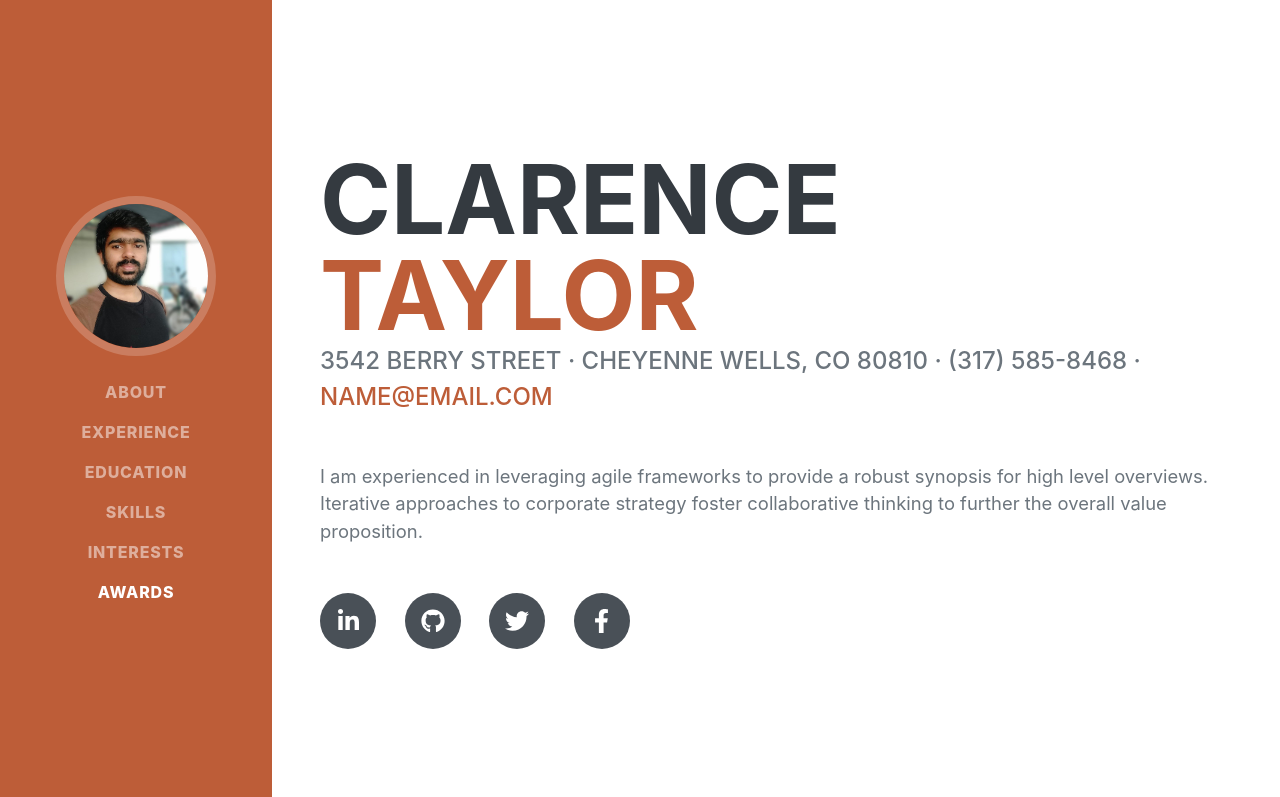
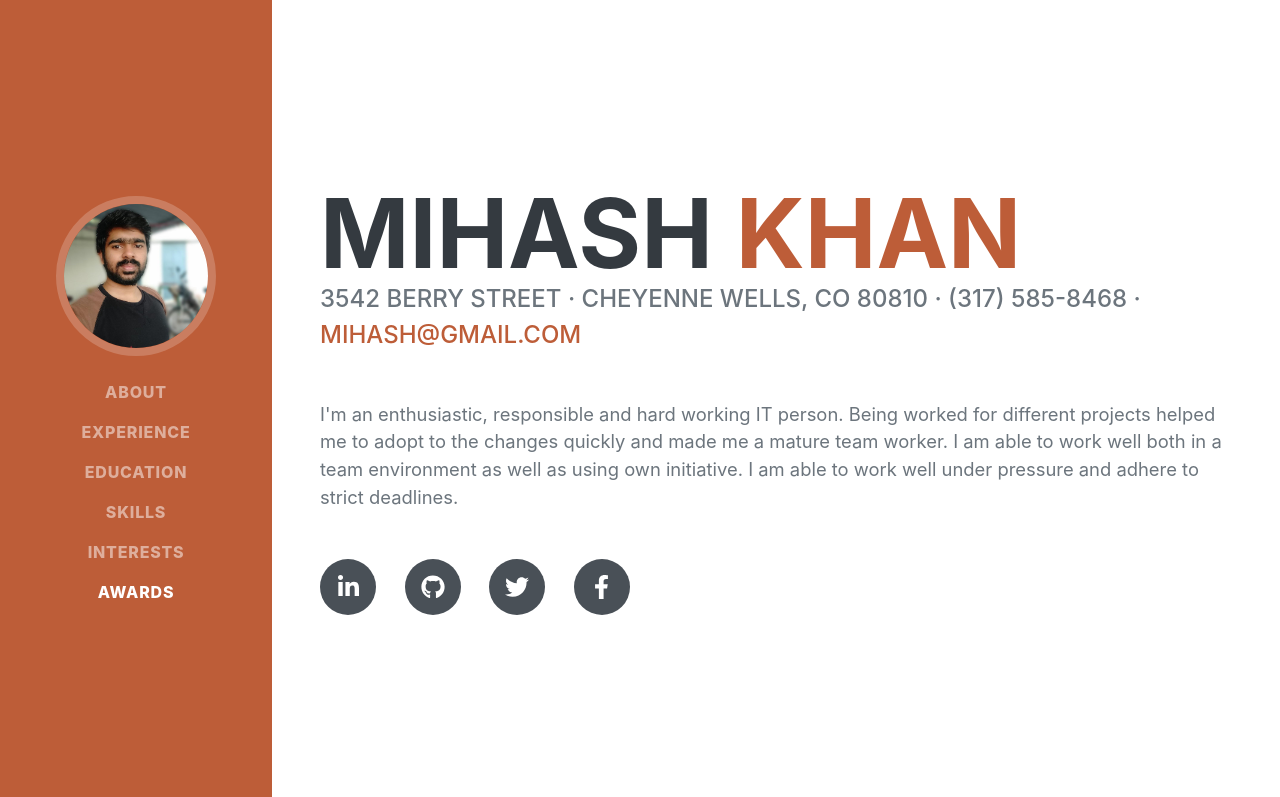
Before and after one commit to MihashKhan/Resume, a website: page src/pug/index.html in a window 1280 px wide. Shown: the top 797 px of the page. Drawn offline with nearby package versions, Linux system fonts and the light colour scheme; files that its build step writes are made by us from their sources; files whose address does not match are found by name; a web font is replaced by a local one.

Commit message:
dsadadjlllb

```diff
--- a/src/pug/index.html
+++ b/src/pug/index.html
@@ -40,14 +40,17 @@
             <section class="resume-section" id="about">
                 <div class="resume-section-content">
                     <h1 class="mb-0">
-                        Clarence
-                        <span class="text-primary">Taylor</span>
+                        Mihash
+                        <span class="text-primary">Khan</span>
                     </h1>
                     <div class="subheading mb-5">
                         3542 Berry Street · Cheyenne Wells, CO 80810 · (317) 585-8468 ·
-                        <a href="mailto:name@email.com">name@email.com</a>
+                        <a href="mailto:name@email.com">mihash@gmail.com</a>
                     </div>
-                    <p class="lead mb-5">I am experienced in leveraging agile frameworks to provide a robust synopsis for high level overviews. Iterative approaches to corporate strategy foster collaborative thinking to further the overall value proposition.</p>
+                    <p class="lead mb-5">I'm an enthusiastic, responsible and hard working IT person. Being worked for different projects helped me to adopt to the changes quickly and
+                        made me a mature team worker. I am able to work well both in a team environment as well as using own initiative. I am able to work well under
+                        pressure and adhere to strict deadlines.
+                        </p>
                     <div class="social-icons">
                         <a class="social-icon" href="#"><i class="fab fa-linkedin-in"></i></a>
                         <a class="social-icon" href="#"><i class="fab fa-github"></i></a>
```
